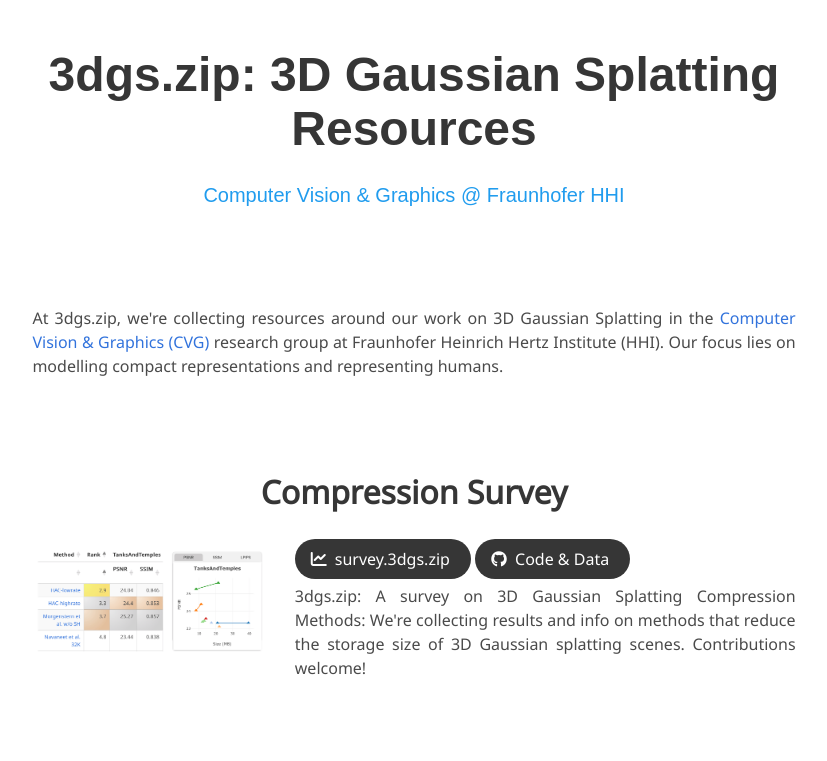
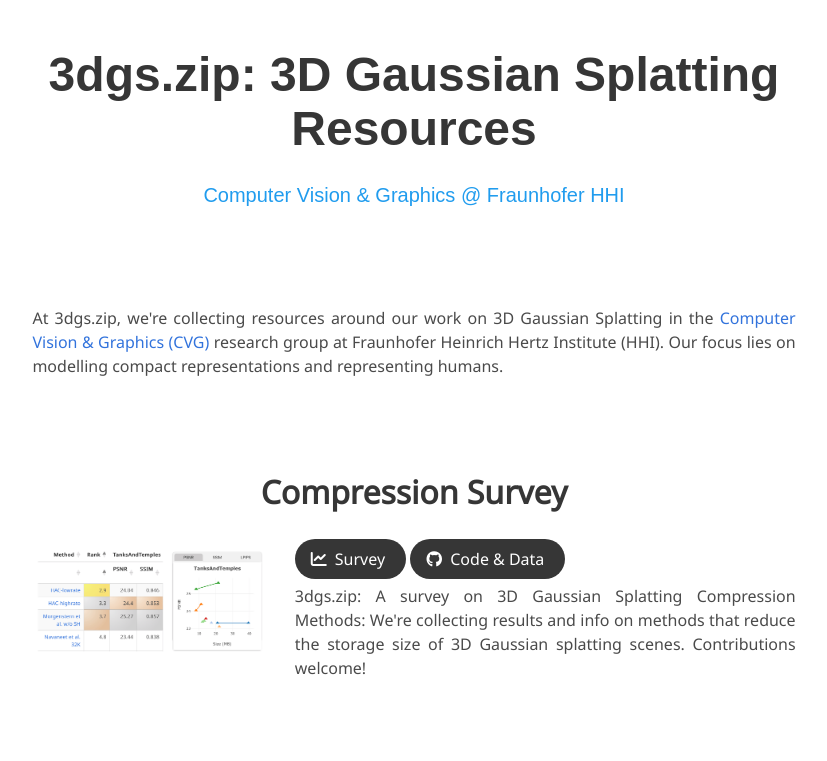
Before and after one commit to w-m/3dgs.zip, a plain HTML site: page index.html in a window 1280 px wide. Shown: the top 761 px of the page, without its empty margins (226-1053 px from the left). Drawn offline with nearby package versions, Linux system fonts and the light colour scheme; some icons are missing; a web font is replaced by a local one.

Commit message:
rename survey.3dgs.zip to „Survey“

```diff
--- a/index.html
+++ b/index.html
@@ -108,7 +108,7 @@
                                         <span class="icon">
                                             <i class="fas fa-chart-line"></i>
                                         </span>
-                                        <span>survey.3dgs.zip</span>
+                                        <span>Survey</span>
                                     </a>
                                     <a
                                         href="https://github.com/w-m/3dgs-compression-survey"
```
